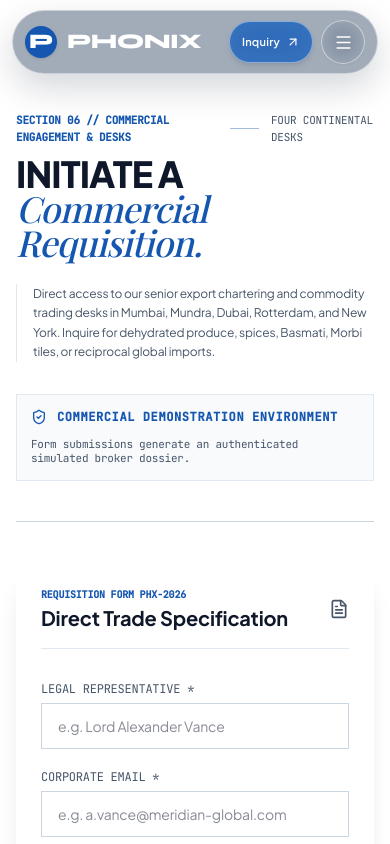
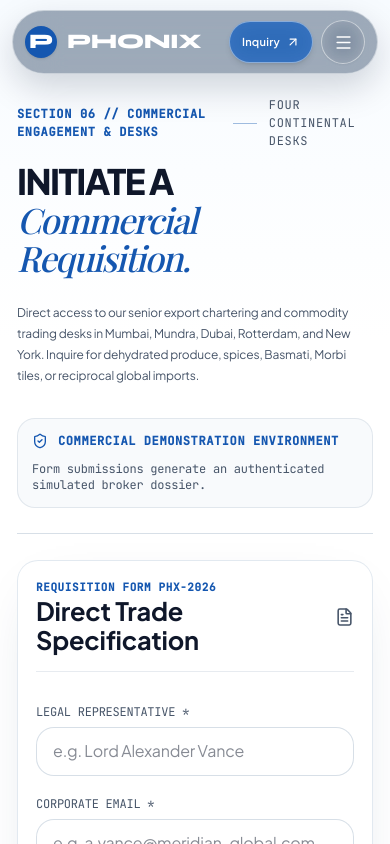
Before and after one commit to krishhnaailinkspvtltd/phonix-global-traders, a React (Vite) app: page /contact in a window 390 px wide. Shown: the top 844 px of the page. Built offline with nearby package versions, Linux system fonts and the light colour scheme; a web font is replaced by a local one.

Commit message:
Unify interior-page layout, accessible motion, and responsive routing

```diff
--- a/src/pages/ContactPage.tsx
+++ b/src/pages/ContactPage.tsx
@@ -72,7 +72,7 @@ export const ContactPage: React.FC = () => {
   }
 
   return (
-    <div className="pt-28 pb-24 text-primary-text select-none overflow-x-hidden min-h-screen">
+    <div className="site-inner-page pt-28 pb-24 text-primary-text select-none overflow-x-hidden min-h-screen">
       <div className="max-w-7xl mx-auto px-4 sm:px-6 lg:px-8">
 
         {/* Architectural Section Header */}
```
